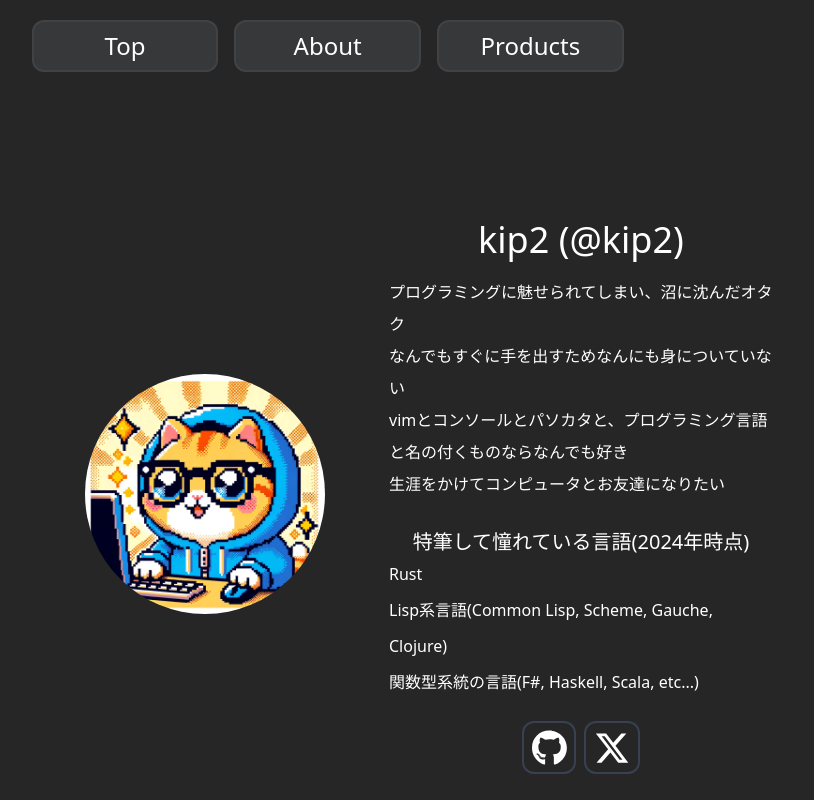
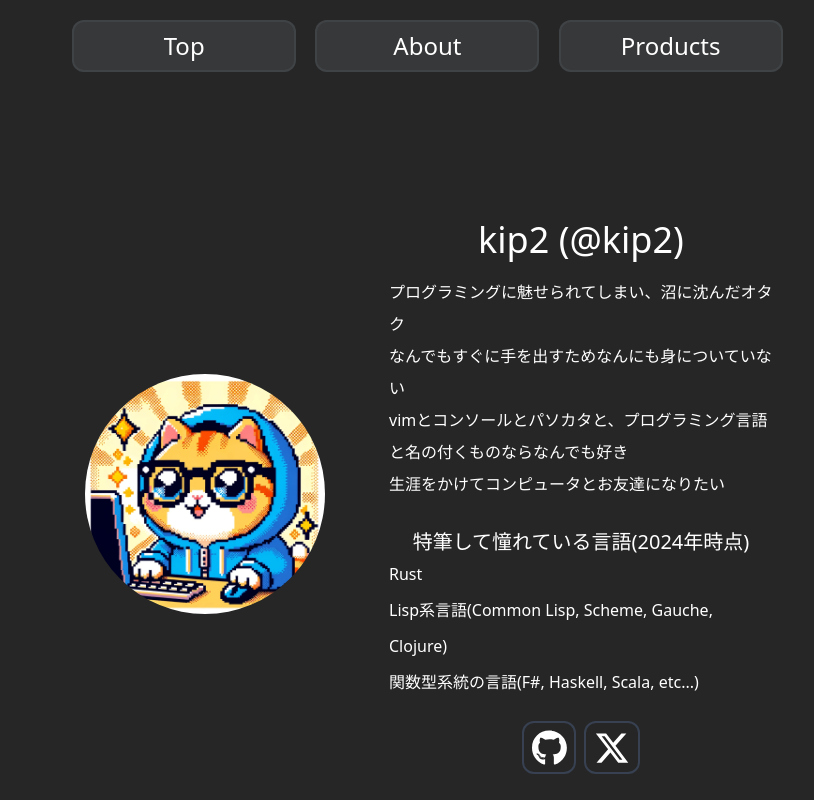
Before and after one commit to kip2/my-website, a React (Vite) app: page / in a window 1280 px wide. Shown: the top 800 px of the page, without its empty margins (211-1025 px from the left). Built offline with nearby package versions, Linux system fonts and the light colour scheme; no server answers.

Commit message:
fix: header layout

```diff
--- a/src/Components/UI/Header.tsx
+++ b/src/Components/UI/Header.tsx
@@ -1,7 +1,7 @@
 function Header() {
     return (
         <>
-            <div className="grid grid-cols-6 max-lg:grid-cols-3 max-sm:grid-cols-2 gap-4 py-5 text-2xl">
+            <div className="grid grid-cols-5 max-lg:grid-cols-3 max-sm:grid-cols-2 gap-4 py-5 text-2xl">
                 <a className="lg:col-start-2 flex justify-center bg-slate-300/10 hover:bg-gray-600 border-2 rounded-xl border-slate-400/10 py-2 max-w-56">Top</a>
                 <a className="flex justify-center bg-slate-300/10 hover:bg-gray-600 border-2 rounded-xl border-slate-400/10 py-2 max-w-56">About</a>
                 <a className="flex justify-center bg-slate-300/10 hover:bg-gray-600 border-2 rounded-xl border-slate-400/10 py-2 max-w-56">Products</a>
```
